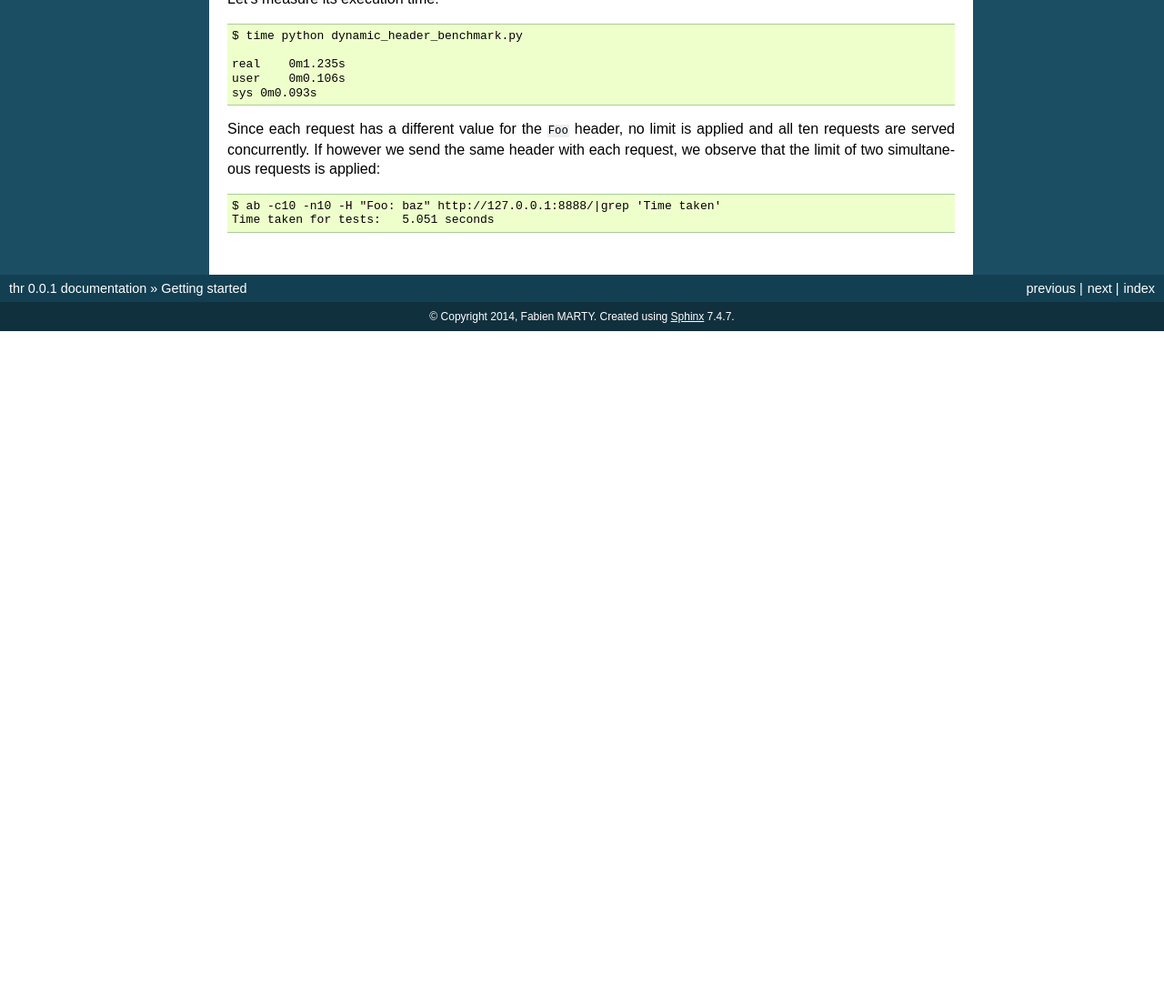
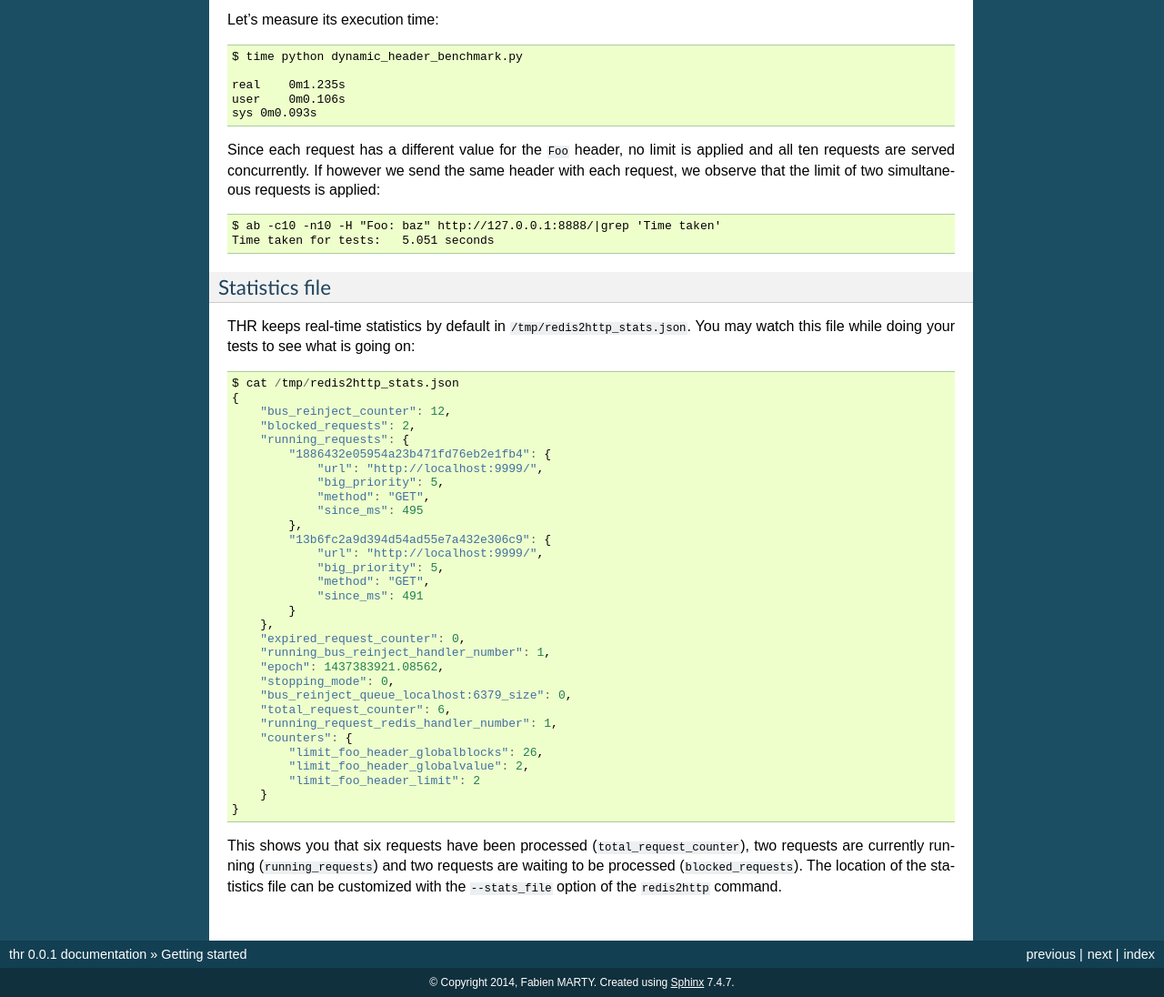
Before and after one commit to jorviizheng/thr, a Sphinx documentation site: the page built from docs/getting_started.rst, in a window 1280 px wide and 1400 px high, scrolled down 2400 px, cut to the strip 304-1400 px from the top of the window. Shown: the whole strip at 91% size. Built offline with Sphinx 7.4.7, drawn with Linux system fonts in a browser that asks for light colours; before the commit the page ends 3068 px from its top, so only the background shows below that; some of the changed text lies outside the part shown.

Commit message:
Document stats file

```diff
--- a/docs/getting_started.rst
+++ b/docs/getting_started.rst
@@ -30,7 +30,8 @@ Setting up limits
 ^^^^^^^^^^^^^^^^^
 
 One of the interesting things about THR is the ability to do rate-limiting
-based on various criteria.
+based on various criteria.  The source code for these examples can be found in
+directory ``examples/limits``.
 
 Fixed limit values
 ''''''''''''''''''
@@ -108,3 +109,49 @@ Since each request has a different value for the ``Foo`` header, no limit is app
 
     $ ab -c10 -n10 -H "Foo: baz" http://127.0.0.1:8888/|grep 'Time taken'
     Time taken for tests:   5.051 seconds
+
+Statistics file
+'''''''''''''''
+
+THR keeps real-time statistics by default in ``/tmp/redis2http_stats.json``. You may watch this file while doing your tests to see what is going on:
+
+.. sourcecode:: js
+
+    $ cat /tmp/redis2http_stats.json
+    {
+        "bus_reinject_counter": 12,
+        "blocked_requests": 2,
+        "running_requests": {
+            "1886432e05954a23b471fd76eb2e1fb4": {
+                "url": "http://localhost:9999/",
+                "big_priority": 5,
+                "method": "GET",
+                "since_ms": 495
+            },
+            "13b6fc2a9d394d54ad55e7a432e306c9": {
+                "url": "http://localhost:9999/",
+                "big_priority": 5,
+                "method": "GET",
+                "since_ms": 491
+            }
+        },
+        "expired_request_counter": 0,
+        "running_bus_reinject_handler_number": 1,
+        "epoch": 1437383921.08562,
+        "stopping_mode": 0,
+        "bus_reinject_queue_localhost:6379_size": 0,
+        "total_request_counter": 6,
+        "running_request_redis_handler_number": 1,
+        "counters": {
+            "limit_foo_header_globalblocks": 26,
+            "limit_foo_header_globalvalue": 2,
+            "limit_foo_header_limit": 2
+        }
+    }
+
+This shows you that six requests have been processed
+(``total_request_counter``), two requests are currently running
+(``running_requests``) and two requests are waiting to be processed
+(``blocked_requests``).
+The location of the statistics file can be customized with the ``--stats_file``
+option of the ``redis2http`` command.
--- a/docs/index.rst
+++ b/docs/index.rst
@@ -10,7 +10,9 @@ THR - Tornado HTTP Router
 
 THR stands for *Tornado HTTP Router*, *Tornado HTTP over Redis* or *Toulouse HTTP Router*, your choice! It's an HTTP
 proxy based on Tornado and Redis allowing to do all sorts of things with your incoming HTTP traffic such as
-application-level QOS, request rewriting, etc.
+application-level QoS, request rewriting, etc.
+
+This project is hosted on GitHub: https://github.com/thefab/thr
 
 
 .. toctree::
```
